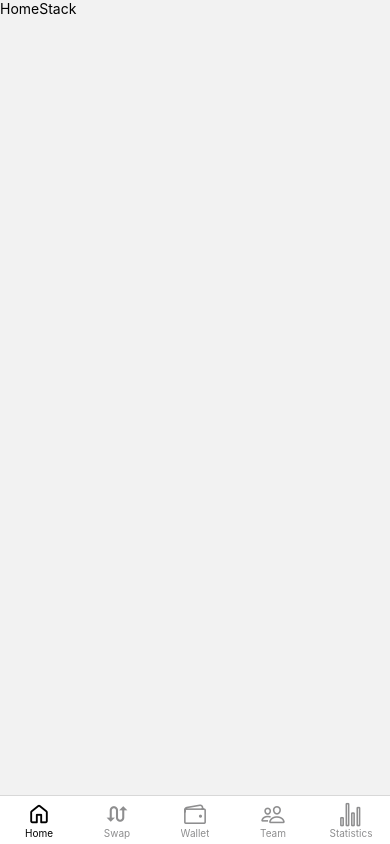
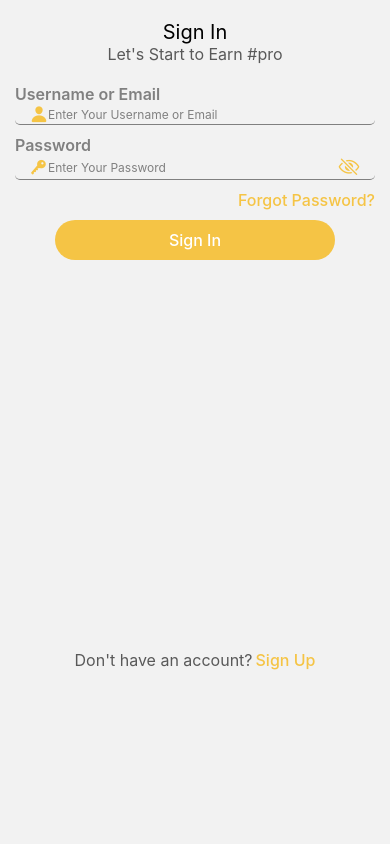
Before and after one commit to sarwar3w/Hash-Pro-Native-App, a React Native app: screen /Login in a window 390 px wide. Built offline with nearby package versions, Linux system fonts and the light colour scheme.

Commit message:
feat: change color sceme according to suggested color

```diff
--- a/App.tsx
+++ b/App.tsx
@@ -3,19 +3,20 @@ import {NavigationContainer} from '@react-navigation/native';
 import React from 'react';
 import BottomNaviogator from './src/Navigations/BottomNaviogator';
 import AuthNavigator from './src/Navigations/AuthNavigator';
+import ColorScheme from './src/utilities/ColorScheme';
 
 const App = () => {
-  const token = true;
+  const token = false;
   return (
     <>
       {token ? (
         <NavigationContainer>
-          <StatusBar backgroundColor={'red'} barStyle={'light-content'} />
+          <StatusBar backgroundColor={`#F5C445`} barStyle={'light-content'} />
           <BottomNaviogator />
         </NavigationContainer>
       ) : (
         <NavigationContainer>
-          <StatusBar backgroundColor={'red'} barStyle={'light-content'} />
+          <StatusBar backgroundColor={`#F5C445`} barStyle={'light-content'} />
           <AuthNavigator />
         </NavigationContainer>
       )}
--- a/src/components/Inputs.tsx
+++ b/src/components/Inputs.tsx
@@ -36,7 +36,7 @@ const TextInputCustom = props => {
       <Icon
         name={props.rightIcon}
         size={22}
-        color={'#ff1100'}
+        color={'#F5C445'}
         style={styles.icon}
       />
     </View>
@@ -57,7 +57,7 @@ const styles = StyleSheet.create({
   },
   icon: {
     marginVertical: 0,
-    borderRadius: 100
+    borderRadius: 100,
   },
   inputField: {
     fontSize: 12,
--- a/src/screens/Auth/ForgotPassword.tsx
+++ b/src/screens/Auth/ForgotPassword.tsx
@@ -23,10 +23,10 @@ const ForgotPassword = ({}) => {
             <TextInputCustom
               placeholder="Enter Your Email"
               iconName="person"
-              iconColor="#F26868"
+              iconColor="#F5C445"
               name="mobile"
               width="100%"
-              value={''}
+              defaultValue={''}
             />
           </View>
         </View>
@@ -91,7 +91,7 @@ const styles = StyleSheet.create({
     marginTop: 10,
     paddingVertical: 10,
     borderRadius: 50,
-    backgroundColor: '#f25757',
+    backgroundColor: '#F5C445',
     alignItems: 'center',
     justifyContent: 'center',
   },
--- a/src/screens/Auth/Login.tsx
+++ b/src/screens/Auth/Login.tsx
@@ -25,10 +25,10 @@ const Login = ({navigation}) => {
             <TextInputCustom
               placeholder="Enter Your Username or Email"
               iconName="person"
-              iconColor="#F26868"
+              iconColor="#F5C445"
               name="mobile"
               width="100%"
-              value={''}
+              defaultValue={''}
             />
           </View>
           {/* password field */}
@@ -37,10 +37,10 @@ const Login = ({navigation}) => {
             <TextInputCustom
               placeholder="Enter Your Password"
               iconName="key"
-              iconColor="#F26868"
+              iconColor="#F5C445"
               name="password"
               width="100%"
-              value={''}
+              defaultValue={''}
               secureTextEntry={!isOpen}
               rightIcon={isOpen ? 'eye-outline' : 'eye-off-outline'}
             />
@@ -123,7 +123,7 @@ const styles = StyleSheet.create({
     marginTop: 10,
   },
   linkText: {
-    color: '#F26868',
+    color: '#F5C445',
     fontSize: 16,
     fontWeight: '500',
   },
@@ -139,7 +139,7 @@ const styles = StyleSheet.create({
     paddingHorizontal: 20,
     paddingVertical: 10,
     borderRadius: 50,
-    backgroundColor: '#F26868',
+    backgroundColor: '#F5C445',
     alignItems: 'center',
     justifyContent: 'center',
   },
--- a/src/screens/Auth/Reegister.tsx
+++ b/src/screens/Auth/Reegister.tsx
@@ -66,7 +66,7 @@ const Register = ({navigation}) => {
             <TextInputCustom
               placeholder="Enter Your Sponsor Id"
               iconName="person"
-              iconColor="#F26868"
+              iconColor="#F5C445"
               name="sponsor"
               width="100%"
               value={''}
@@ -78,10 +78,10 @@ const Register = ({navigation}) => {
             <TextInputCustom
               placeholder="Your sponsor name"
               iconName="person"
-              iconColor="#F26868"
+              iconColor="#F5C445"
               name="sponsor_name"
               width="100%"
-              value={''}
+              defaultValue={''}
             />
           </View>
           {/* full name field */}
@@ -90,7 +90,7 @@ const Register = ({navigation}) => {
             <TextInputCustom
               placeholder="Enter your name"
               iconName="person"
-              iconColor="#F26868"
+              iconColor="#F5C445"
               name="sponsor_name"
               width="100%"
               value={''}
@@ -102,10 +102,10 @@ const Register = ({navigation}) => {
             <TextInputCustom
               placeholder="Enter your email"
               iconName="mail"
-              iconColor="#F26868"
+              iconColor="#F5C445"
               name="email"
               width="100%"
-              value={''}
+              defaultValue={''}
             />
           </View>
           {/* password field */}
@@ -114,10 +114,10 @@ const Register = ({navigation}) => {
             <TextInputCustom
               placeholder="Enter Your Password"
               iconName="key"
-              iconColor="#F26868"
+              iconColor="#F5C445"
               name="password"
               width="100%"
-              value={''}
+              defaultValue={''}
               secureTextEntry={!isOpen}
               rightIcon={isOpen ? 'eye-outline' : 'eye-off-outline'}
             />
@@ -128,10 +128,10 @@ const Register = ({navigation}) => {
             <TextInputCustom
               placeholder="Enter Your Confirm Password"
               iconName="key"
-              iconColor="#F26868"
+              iconColor="#F5C445"
               name="confirm_password"
               width="100%"
-              value={''}
+              defaultValue={''}
               secureTextEntry={!isOpen}
               rightIcon={isOpen ? 'eye-outline' : 'eye-off-outline'}
             />
@@ -165,7 +165,7 @@ const Register = ({navigation}) => {
         </View> */}
         <View style={styles.checkedBtn}>
           <CheckBox
-            tintColors={{true: 'green', false: 'gray'}}
+            tintColors={{true: '#F5C445', false: 'gray'}}
             disabled={false}
             value={checked}
             onValueChange={newValue => setChecked(newValue)}
@@ -173,7 +173,7 @@ const Register = ({navigation}) => {
           <TouchableOpacity onPress={() => handleClick()}>
             <Text style={{color: 'gray', fontSize: 15, alignItems: 'center'}}>
               I agree to{' '}
-              <Text style={{color: '#F26868'}}>terms and conditions</Text>
+              <Text style={{color: '#F5C445'}}>terms and conditions</Text>
             </Text>
           </TouchableOpacity>
         </View>
@@ -247,7 +247,7 @@ const styles = StyleSheet.create({
     marginTop: 10,
   },
   linkText: {
-    color: '#F26868',
+    color: '#F5C445',
   },
   submitBtn: {
     flexDirection: 'row',
@@ -261,7 +261,7 @@ const styles = StyleSheet.create({
     paddingHorizontal: 20,
     paddingVertical: 10,
     borderRadius: 50,
-    backgroundColor: '#F26868',
+    backgroundColor: '#F5C445',
     alignItems: 'center',
     justifyContent: 'center',
   },
@@ -277,7 +277,8 @@ const styles = StyleSheet.create({
   checkedBtn: {
     flexDirection: 'row',
     alignItems: 'center',
-    justifyContent: 'center', marginTop: 10
+    justifyContent: 'center',
+    marginTop: 10,
   },
   check: {
     color: '#000',
```
